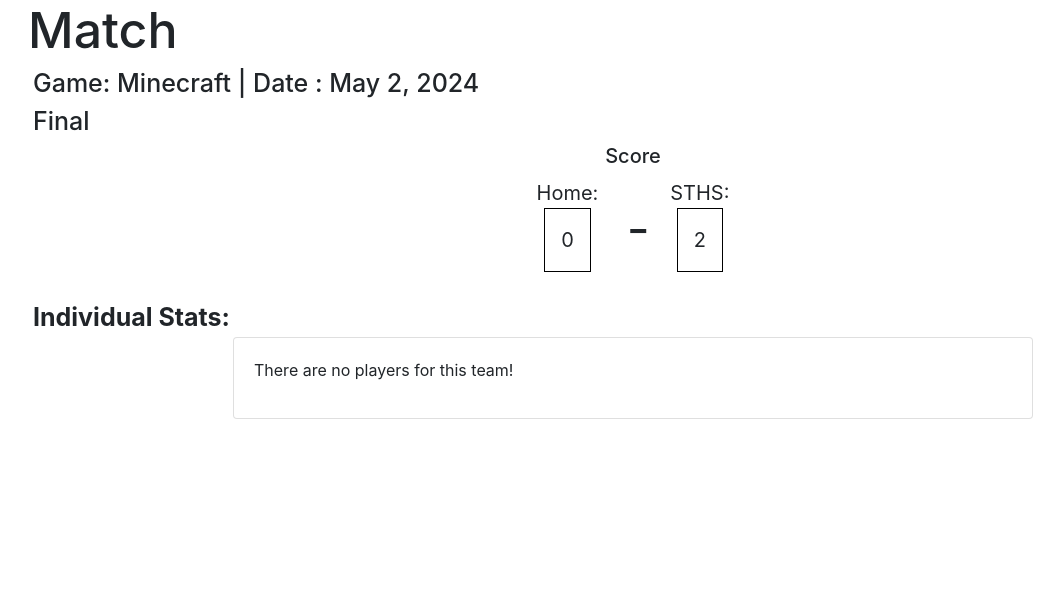
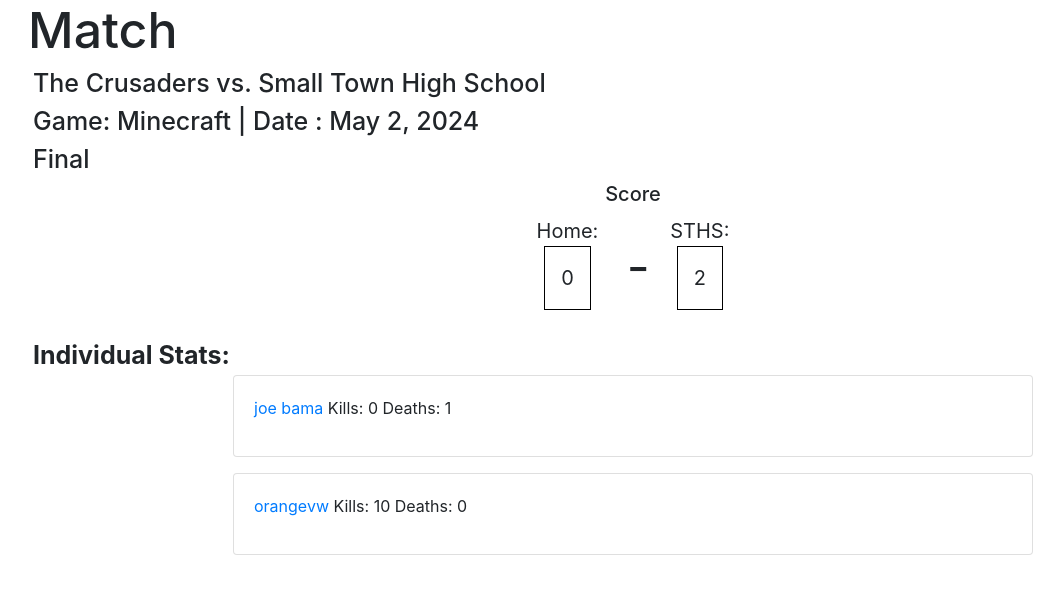
Before and after one commit to stanahaataaka/esportsTracker, a Django app: page /tracker/matches/1 in a window 1280 px wide. Shown: the part 90-684 px from the top of the page, without its empty margins (7-1071 px from the left). Run offline with Django 5.2, Linux system fonts and the light colour scheme; data comes from the database, SQL or seed files in the repository; both versions use the stored data as it was after the commit.

Commit message:
Updates to matches

```diff
--- a/tracker/admin.py
+++ b/tracker/admin.py
@@ -1,10 +1,8 @@
 from django.contrib import admin
-from .models import Team, Game, Player, Opponent, Match, MatchPlayers
-
+from .models import Team, Game, Player, Opponent, Match
 # Register your models here.
 admin.site.register(Team)
 admin.site.register(Game)
 admin.site.register(Player)
 admin.site.register(Opponent)
 admin.site.register(Match)
-admin.site.register(MatchPlayers)
--- a/tracker/models.py
+++ b/tracker/models.py
@@ -109,8 +109,3 @@ class Match(models.Model):
     opponentScore = models.IntegerField()
     opponentID = models.ForeignKey(Opponent, on_delete=models.SET_NULL, null=True)
     status = models.CharField(choices=matchStautsChoices, default=upcomming, max_length=10)
-
-
-class MatchPlayers(models.Model):
-    matchID = models.ForeignKey(Match, on_delete=models.CASCADE)
-    playerID = models.ForeignKey(Player, on_delete=models.CASCADE)
--- a/tracker/templates/tracker/match_detail.html
+++ b/tracker/templates/tracker/match_detail.html
@@ -2,6 +2,7 @@
 {% load static %}
 {% block content %}
   <h1 style="margin-left: 35;font-size: 50">Match</h1>
+    <h2 style="margin-left: 40;font-size: 25">{{match.team.teamName}} vs. {{match.opponentID.opponentName}}</h2>
     <h2 style="margin-left: 40;font-size: 25">Game: {{match.gameName}} | Date : {{match.date}} </h2>
     {% if match.status == "Live" %}
       <h2 style="margin-left: 40;font-size: 25">Live</h2>
@@ -28,14 +29,17 @@
       </div>
       <div class="card-player-list">
         <strong style="margin-left: 40;font-size: 25">Individual Stats: </strong>
+          {% for player in match.team.player_set.all %}
               <div style="margin: auto; max-width: 800px;" class="card w-75 mb-3">
                 <div class="card-body">
-              {% for player in match.player_set.all %}
-                <p><a href="{{player.username}}">{{player.username}}</a></p>
-              {%empty%}
-                <p>There are no players for this team!</p>
-              {% endfor %}
+                    <p>
+                      <a href="{{player.username}}">{{player.username}}</a>
+                      <span>Kills: {{player.kills}} Deaths: {{player.deaths}}</span>
+                    </p>
                 </div>
               </div>
             </div>
+          {%empty%}
+            <p>There are no players for this team! :|</p>
+          {% endfor %}
 {% endblock %}
--- a/tracker/templates/tracker/match_list.html
+++ b/tracker/templates/tracker/match_list.html
@@ -18,6 +18,7 @@
               <img src="{% static 'images/logo.png' %}" alt="GameLogo" style="width:43.66px;height:58.44px; float:left;width:50px;height:50px;"></a>
               {% endif %}
               <a href="{{ match.team.teamName }}">{{match.team.teamName}}</a>
+              <span> vs. {{match.opponentID.opponentAcronym}} </span>
               <span style="float:right"><a href="{{ match.matchID }}">Score: {{match.homeScore}} - {{match.opponentScore}}</a></span>
             </h5>
             <p>Game: {{match.gameName}} <span style="float:right">{{match.date}}</span></p>
--- a/tracker/views.py
+++ b/tracker/views.py
@@ -20,5 +20,6 @@ class PlayerListView(generic.ListView):
 class MatchListView(generic.ListView):
     model = Match
     paginate_by = 10
+
 class MatchDetailView(generic.DetailView):
     model = Match
```
Also changed, not shown: db.sqlite3, tracker/migrations/0016_match_matchplayers.py (added), tracker/migrations/0017_alter_match_matchplayers_delete_matchplayers.py (added), tracker/migrations/0018_remove_match_matchplayers_matchplayers.py (added). Lines whose indentation alone changed are shown as unchanged.
